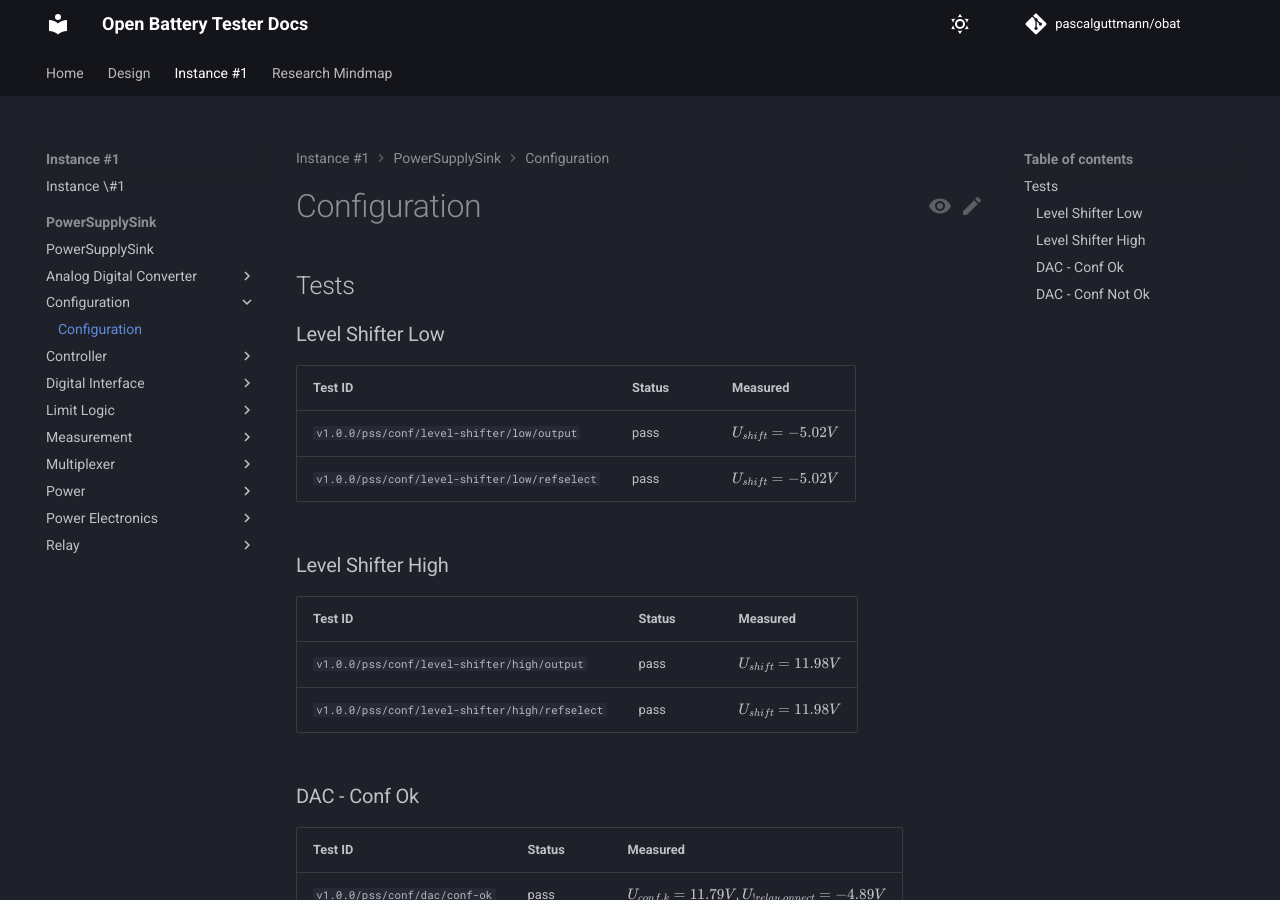
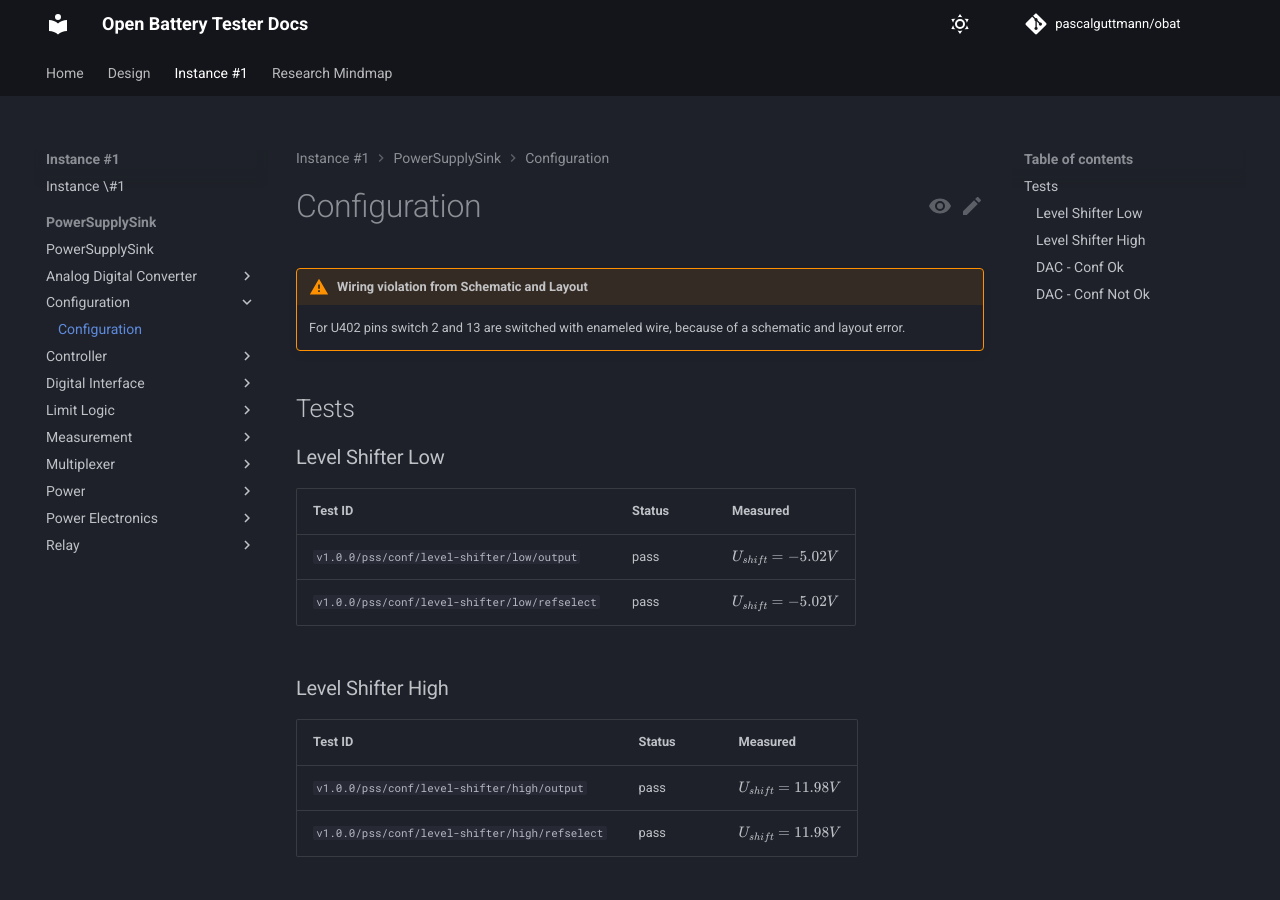
Before and after one commit to pascalguttmann/obat, an MkDocs documentation site: the page built from docs/instance_1/pss/conf/conf.md, in a window 1280 px wide and 900 px high. Built offline with MkDocs 1.6.1 and Material for MkDocs 9.7.7, drawn with Linux system fonts in a browser that asks for light colours; comment, search, counter and statistics services are not loaded.

Commit message:
add conf warning enameled wire fix of layout

```diff
--- a/docs/instance_1/pss/conf/conf.md
+++ b/docs/instance_1/pss/conf/conf.md
@@ -1,4 +1,8 @@
 # Configuration
+
+!!! warning "Wiring violation from Schematic and Layout"
+    For U402 pins switch 2 and 13 are switched with enameled wire, because of a
+    schematic and layout error.
 
 ## Tests
 
```
